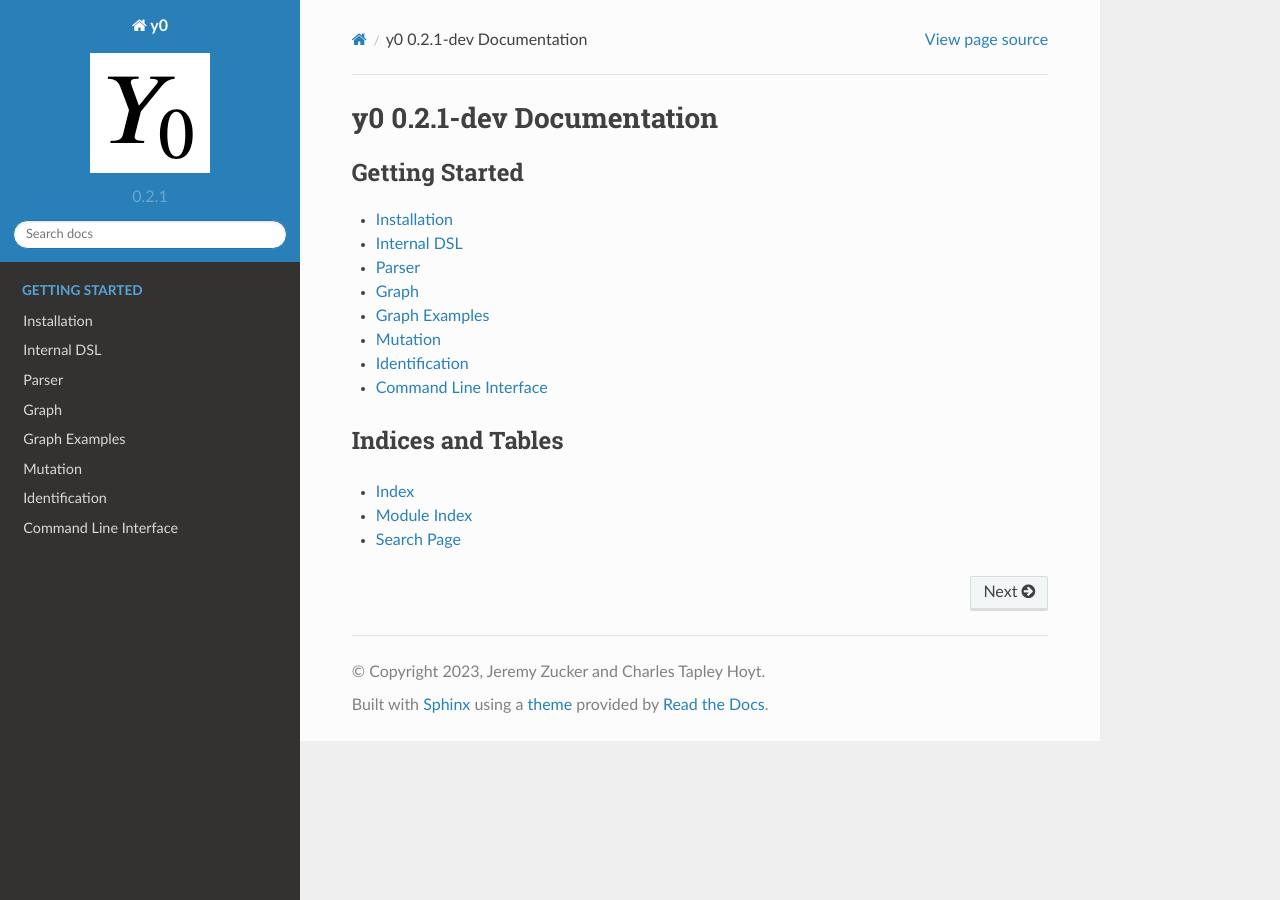
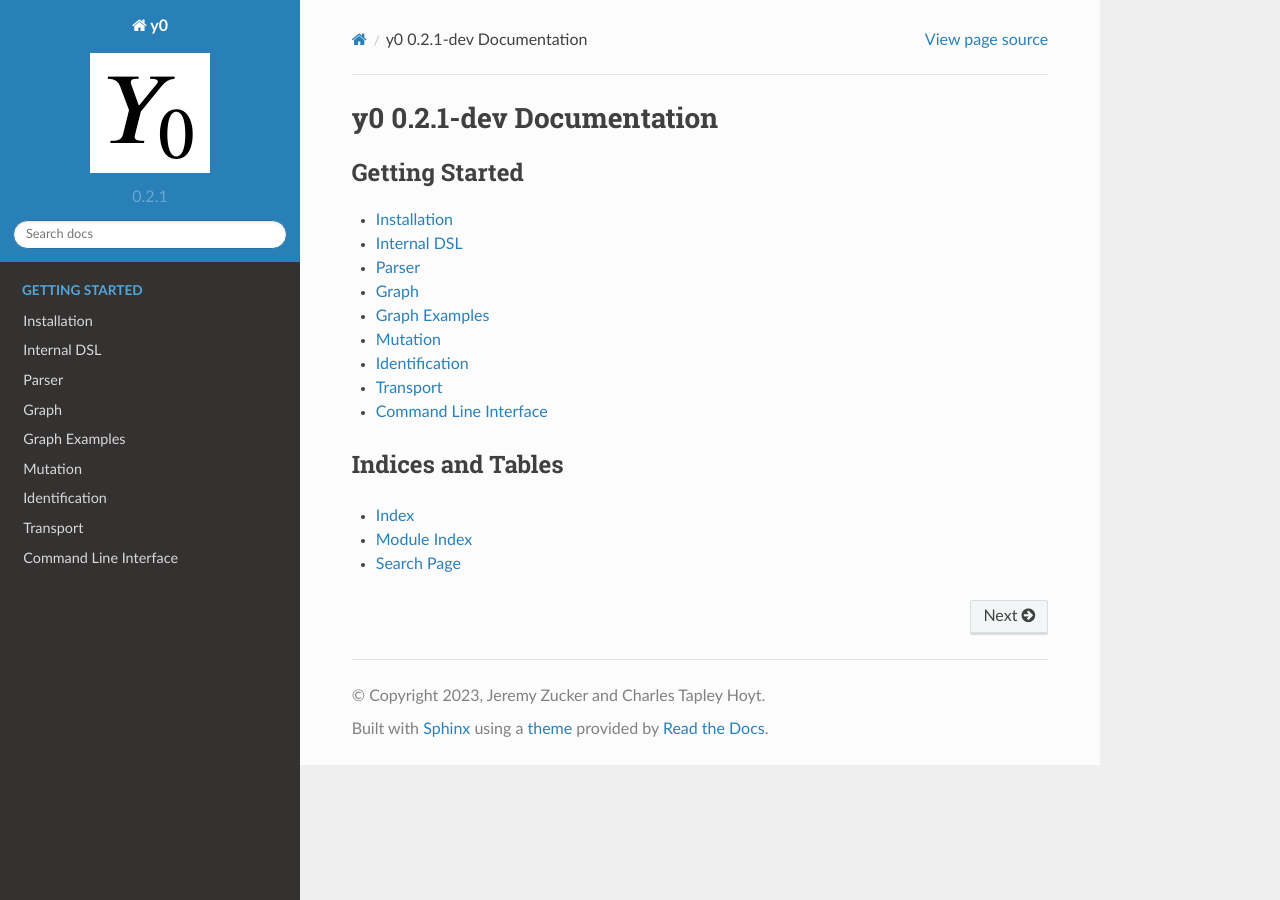
Before and after one commit to y0-causal-inference/y0, a Sphinx documentation site: the page built from docs/source/index.rst, in a window 1280 px wide. Built offline with Sphinx 7.4.7 and the Read the Docs theme 2.0.0, drawn with Linux system fonts in a browser that asks for light colours.

Commit message:
Autogenerate documentation

```diff
--- a/docs/source/index.rst
+++ b/docs/source/index.rst
@@ -13,6 +13,7 @@ y0 |release| Documentation
    examples
    mutation
    identification
+   transport
    cli
 
 Indices and Tables
--- /dev/null
+++ b/docs/source/transport.rst
@@ -0,0 +1,4 @@
+Transport
+=========
+.. automodule:: y0.algorithm.transport
+    :members:
```
